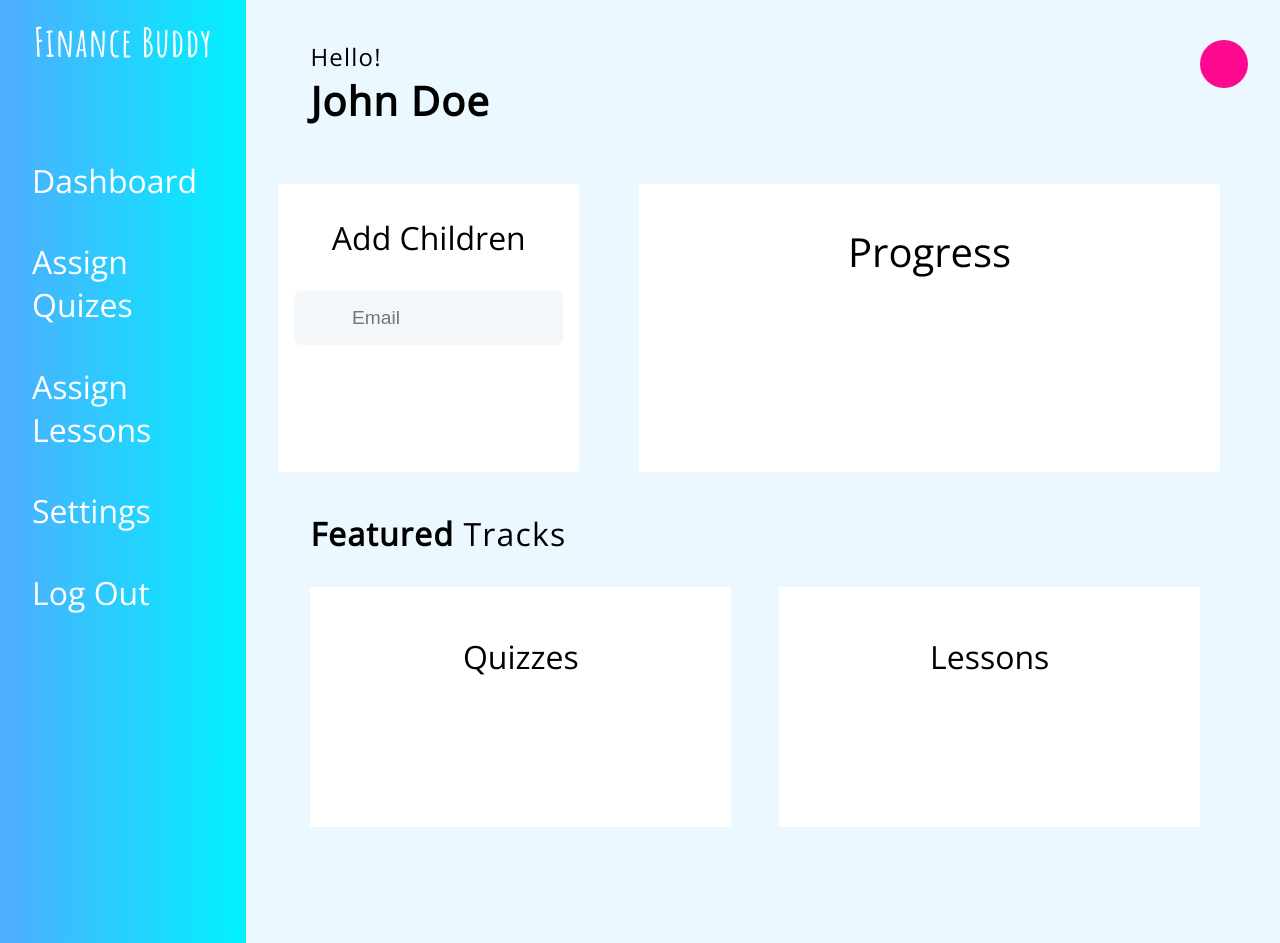
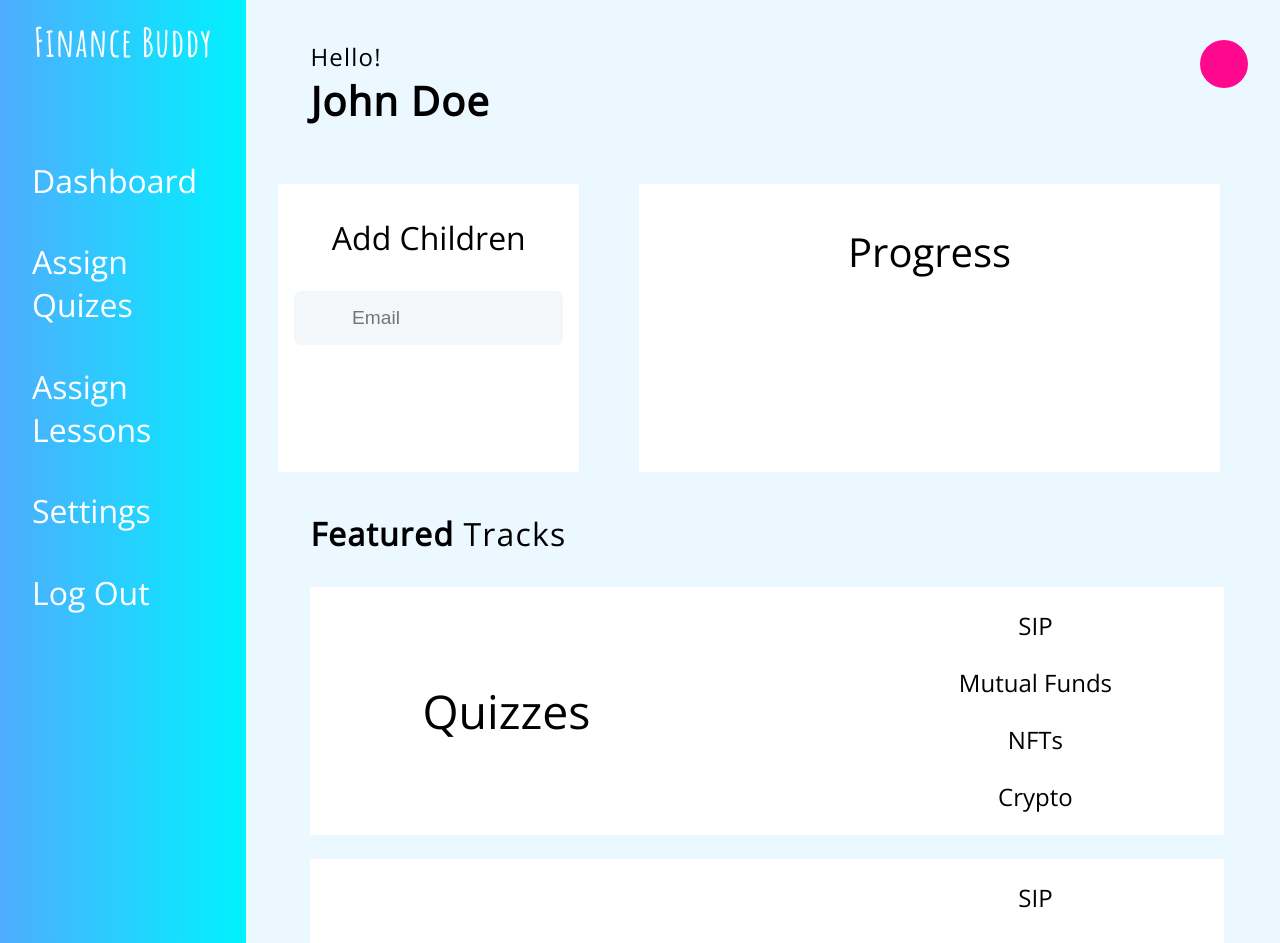
Before and after one commit to ishubham21/Finance-Buddy, a React (Create React App) app in the folder parent/: page /dashboard in a window 1280 px wide. Shown: the top 943 px of the page. Built offline with nearby package versions, Linux system fonts and the light colour scheme; no server answers.

Commit message:
some changes

```diff
--- a/parent/src/pages/Dashboard/Dashboard.js
+++ b/parent/src/pages/Dashboard/Dashboard.js
@@ -7,6 +7,15 @@ const Dashboard = () => {
     const history = useHistory();
     const [email, setEmail] = useState(null);
     console.log(localStorage.getItem("token"));
+
+    const handleClick = (e) =>{
+        const request = {
+            method: "GET",
+            // headers: {
+            //     "Content-Type": "application/json",
+            // },
+        };
+    };
     const requestOptions = {
         method: "GET",
         headers: {
@@ -32,7 +41,6 @@ const Dashboard = () => {
             <div className={styles.navbar}>
                 <h1 className={styles.logo}>Finance Buddy</h1>
                 <div className={styles.sidebar_content}>
-                    {/* <div className={styles.user_icon}></div> */}
                     <ul className={styles.side_menu}>
                         <li className={styles.list_item}>Dashboard</li>
                         <li className={styles.list_item}>Assign Quizes</li>
@@ -43,30 +51,6 @@ const Dashboard = () => {
                 </div>
             </div>
             <div className={styles.dashboard_body}>
-                {/* <div className={styles.first_section}>
-                    <div className={styles.progress}>Progress</div>
-                    <div className={styles.add_children}>
-                        <fieldset>
-                            <legend className={styles.addChildrenLegend}>
-                                Add Children
-                            </legend>
-                            <form>
-                                <div className="form-group">
-                                    <input
-                                        id="inputForEmail"
-                                        type="email"
-                                        className={styles.form_control}
-                                        aria-describedby="Enter email address"
-                                        placeholder="Email"
-                                        onChange={(e) => {
-                                            setEmail(e.target.value);
-                                        }}
-                                    />
-                                </div>
-                            </form>
-                        </fieldset>
-                    </div>
-                </div> */}
                 <div className={styles.first_section}>
                     <div className={styles.name_div}>
                         <p className={styles.small_heading}>Hello!</p>
@@ -102,10 +86,22 @@ const Dashboard = () => {
                     </p>
                     <div className={styles.tracks_wrapper}>
                         <div className={styles.track}>
-                            Quizzes
+                            <p className={styles.track_heading}>Quizzes</p>
+                            <div className={styles.sub_tracks_wrapper}>
+                                <div className={styles.sub_tracks} onClick={handleClick}>SIP</div>
+                                <div className={styles.sub_tracks} onClick={handleClick}>Mutual Funds</div>
+                                <div className={styles.sub_tracks} onClick={handleClick}>NFTs</div>
+                                <div className={styles.sub_tracks} onClick={handleClick}>Crypto</div>
+                            </div>
                         </div>
                         <div className={styles.track}>
-                            Lessons
+                            <p className={styles.track_heading}>Lessons</p>
+                            <div className={styles.sub_tracks_wrapper}>
+                                <div className={styles.sub_tracks} onClick={handleClick}>SIP</div>
+                                <div className={styles.sub_tracks} onClick={handleClick}>Mutual Funds</div>
+                                <div className={styles.sub_tracks} onClick={handleClick}>NFTs</div>
+                                <div className={styles.sub_tracks} onClick={handleClick}>Crypto</div>
+                            </div>
                         </div>
                     </div>
                 </div>
--- a/parent/src/pages/Dashboard/Dashboard.module.css
+++ b/parent/src/pages/Dashboard/Dashboard.module.css
@@ -4,7 +4,7 @@
 }
 
 body,html{
-    height: 150vh;
+    height: 180vh;
 }
 .wrapper{
     display: flex;
@@ -12,7 +12,7 @@ body,html{
 .navbar{
     display: flex;
     flex-direction: column;
-    height: 150vh;
+    height: 180vh;
     width: 15%;
     /* justify-content: space-between; */
     box-shadow: 0px 15px 10px -15px #111;
@@ -41,7 +41,11 @@ body,html{
     font-size: 2em;
     color: #fff;
     font-style: arial;
+    cursor: pointer;
+}
 
+.list_item:hover{
+    font-weight: 600;
 }
 
 .first_section{
@@ -105,7 +109,7 @@ body,html{
 .third_section{
     margin-top: 2em;
     padding: 0.5em 2em 0.5em 4em;
-    height: 15em;
+    height: 25em;
 }
 
 .section_heading{
@@ -121,14 +125,32 @@ span{
 .tracks_wrapper{
     display: flex;
     height: 100%;
+    flex-direction: column;
 }
 
 .track{
-    width: 50%;
+    height: 50%;
     text-align: center;
-    padding-top: 1.5em;
+    padding: 1.5em 7em;
     background-color: #fff;
     margin-right: 1.5em;
-    font-size: 2em;
+    margin-bottom: 1.5em;
+    display: flex;
+    justify-content: space-between;
+    align-items: center;
 
 }
+
+.track_heading{
+    font-size: 2.9em;
+}
+
+.sub_tracks{
+    margin: 1em 0;
+    font-size: 1.5em;
+    cursor: pointer;
+}
+
+.sub_tracks:hover{
+    font-weight: 600;
+}
--- a/parent/src/pages/Login/Login.js
+++ b/parent/src/pages/Login/Login.js
@@ -32,7 +32,7 @@ const Login = () => {
       .then(({ error, data }) => {
         const hasError = error != null;
         setStatusText(hasError ? `${error}` : "logging in");
-        if(!hasError){
+        if (!hasError) {
           setTimeout(() => {
             localStorage.setItem("token", data.token);
             history.push("/dashboard");
```
